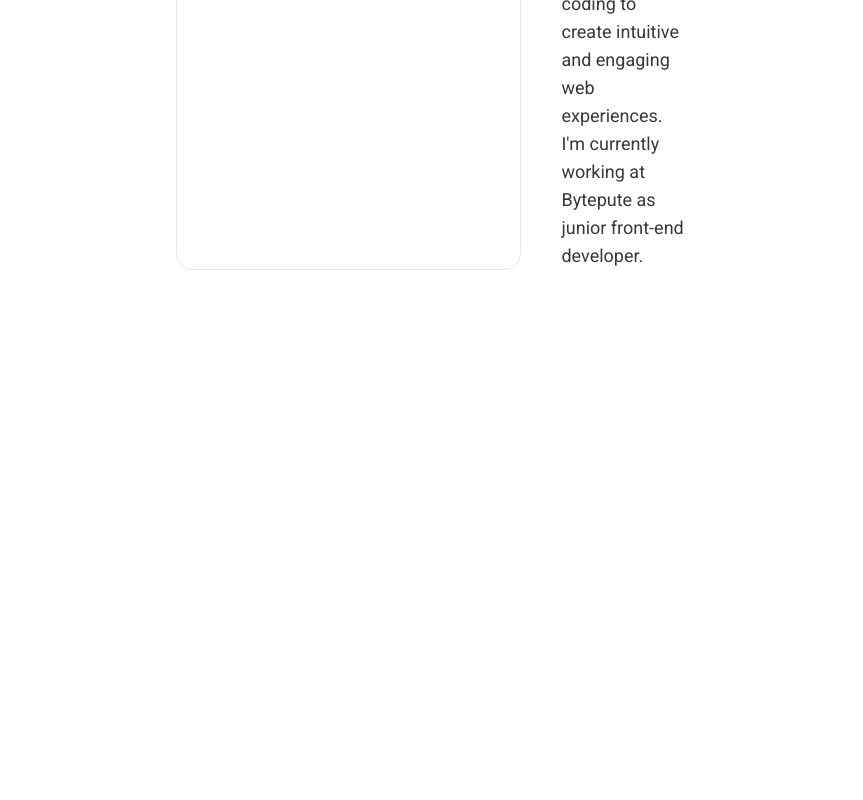
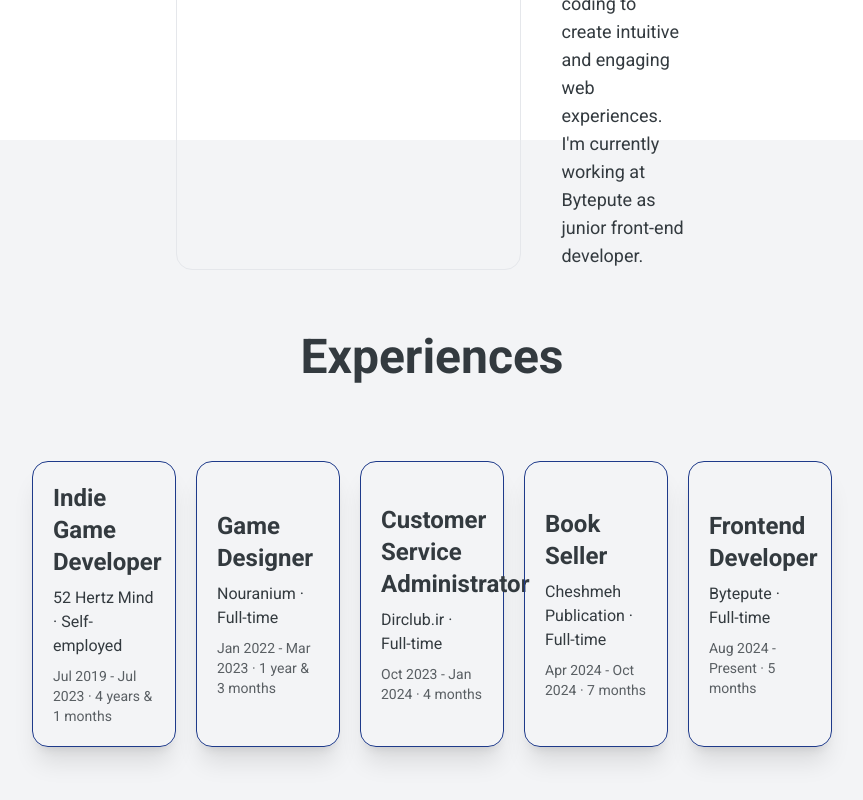
Before and after one commit to MrAghaei/MohammadAghaei, a React (Vite) app: page / in a window 1280 px wide. Shown: the part 1460-2260 px from the top of the page, without its empty margins (208-1071 px from the left). Before the commit the page ends 1730 px from the top, so only its background shows below. Built offline with nearby package versions, Linux system fonts and the light colour scheme.

Commit message:
[#4-ADD] experiences section (#4)

```diff
--- a/src/App.tsx
+++ b/src/App.tsx
@@ -1,6 +1,7 @@
 import Header from "./components/Header.tsx";
 import Hero from "./components/Hero.tsx";
 import AboutMe from "./components/AboutMe.tsx";
+import Experiences from "./components/Experiences.tsx";
 
 function App() {
   return (
@@ -8,6 +9,7 @@ function App() {
       <Header />
       <Hero />
       <AboutMe />
+      <Experiences />
     </>
   );
 }
--- /dev/null
+++ b/src/components/Experiences.tsx
@@ -0,0 +1,40 @@
+function Experiences() {
+  return (
+    <div className="h-screen flex flex-col items-center justify-center gap-20 px-60 bg-gray-100">
+      <h1 className="text-5xl font-bold">Experiences</h1>
+      <div className="grid grid-cols-5 items-stretch gap-5  justify-center">
+        <div className="shadow-xl hover:shadow-2xl duration-300 flex flex-col items-start justify-center gap-2 border border-blue-900 rounded-2xl p-5">
+          <h3 className="text-2xl font-bold">Indie Game Developer</h3>
+          <p>52 Hertz Mind · Self-employed</p>
+          <p className="opacity-80 text-sm">
+            Jul 2019 - Jul 2023 · 4 years & 1 months
+          </p>
+        </div>
+        <div className="shadow-xl hover:shadow-2xl duration-300 flex flex-col items-start justify-center gap-2 border border-blue-900 rounded-2xl p-5">
+          <h3 className="text-2xl font-bold">Game Designer</h3>
+          <p>Nouranium · Full-time</p>
+          <p className="opacity-80 text-sm">
+            Jan 2022 - Mar 2023 · 1 year & 3 months
+          </p>
+        </div>
+        <div className="shadow-xl hover:shadow-2xl duration-300 flex flex-col items-start justify-center gap-2 border border-blue-900 rounded-2xl p-5">
+          <h3 className="text-2xl font-bold">Customer Service Administrator</h3>
+          <p>Dirclub.ir · Full-time</p>
+          <p className="opacity-80 text-sm">Oct 2023 - Jan 2024 · 4 months</p>
+        </div>
+        <div className="shadow-xl hover:shadow-2xl duration-300 flex flex-col items-start justify-center gap-2 border border-blue-900 rounded-2xl p-5">
+          <h3 className="text-2xl font-bold">Book Seller</h3>
+          <p>Cheshmeh Publication · Full-time</p>
+          <p className="opacity-80 text-sm">Apr 2024 - Oct 2024 · 7 months</p>
+        </div>
+        <div className="shadow-xl hover:shadow-2xl duration-300 flex flex-col items-start justify-center gap-2 border border-blue-900 rounded-2xl p-5">
+          <h3 className="text-2xl font-bold">Frontend Developer</h3>
+          <p>Bytepute · Full-time</p>
+          <p className="opacity-80 text-sm">Aug 2024 - Present · 5 months</p>
+        </div>
+      </div>
+    </div>
+  );
+}
+
+export default Experiences;
```
